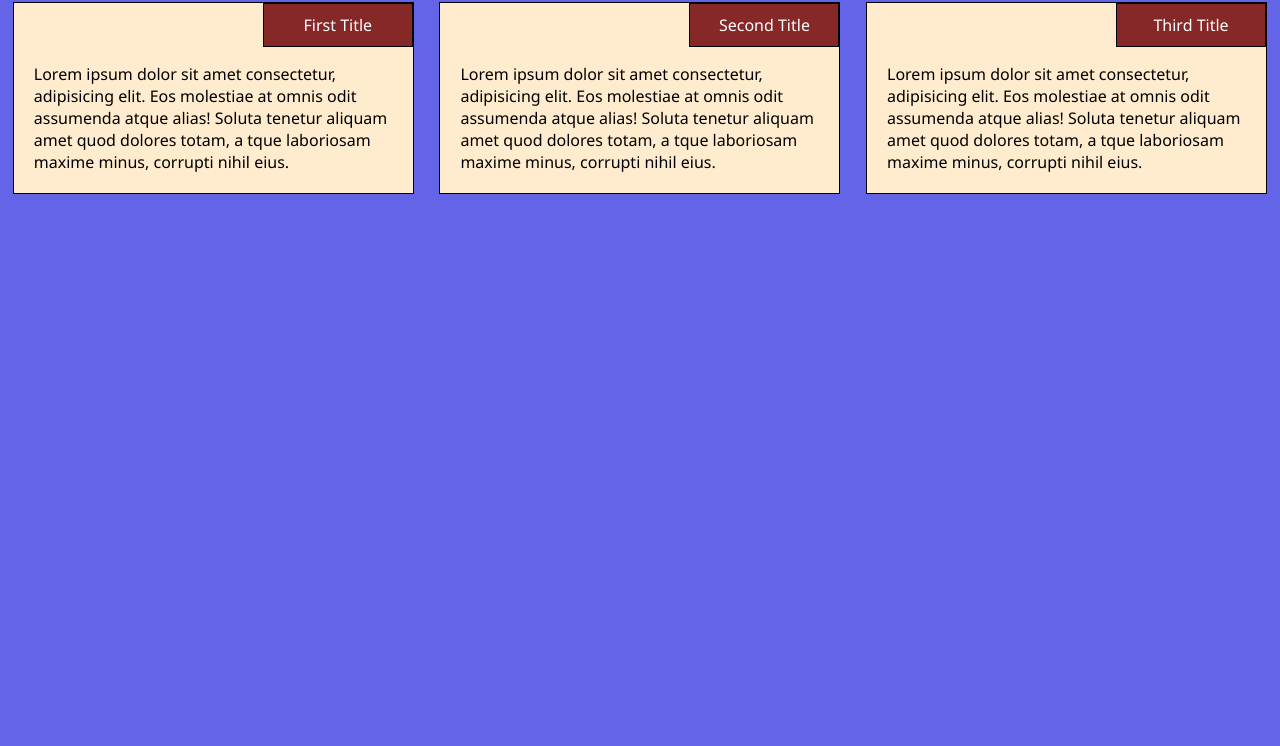
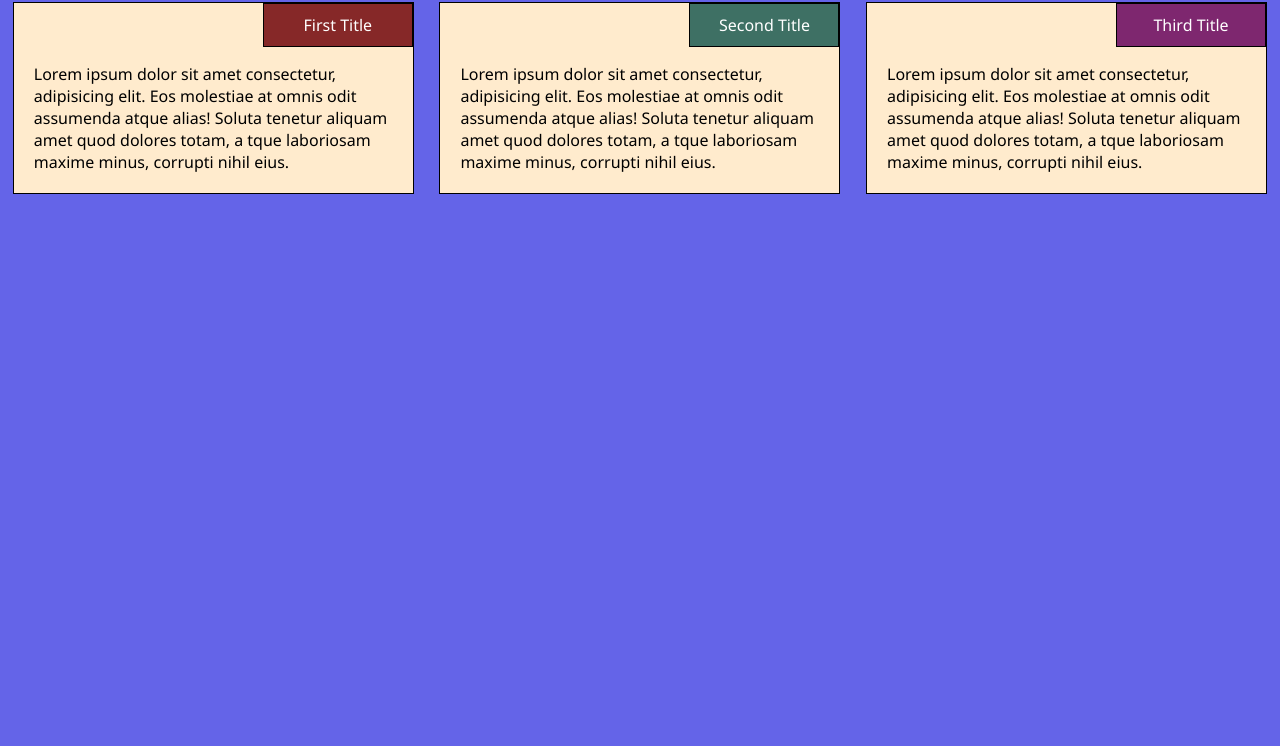
Before and after one commit to EHHH136/coursera1, a plain HTML site: page index.html in a window 1280 px wide. Shown: the part 54-800 px from the top of the page. Drawn offline with Linux system fonts and the light colour scheme.

Commit message:
Color changes for titles

```diff
--- a/css/style.css
+++ b/css/style.css
@@ -21,8 +21,16 @@ section{
     margin:1%;
     box-sizing:border-box;
 }
-
-p#section-header{
+p#section-header1{
+    background-color:rgb(134, 40, 40);
+}
+p#section-header2{
+    background-color:rgb(62, 112, 100)
+}
+p#section-header3{
+    background-color:rgb(126, 39, 111)
+}
+p#section-header1, #section-header2, #section-header3{
     padding:10px;
     width:150px;
     text-align: center;
@@ -31,7 +39,6 @@ p#section-header{
     box-sizing: border-box;
     position:relative;
     float:right;
-    background-color:rgb(134, 40, 40);
 }
 p#body{
     margin-top:40px;
--- a/index.html
+++ b/index.html
@@ -8,7 +8,7 @@
     <body>
         <h1>Our menu</h1>
         <section id = "first">
-            <p id = "section-header">First Title</p>
+            <p id = "section-header1">First Title</p>
             <p id = "body">
                 Lorem ipsum dolor sit amet consectetur, adipisicing elit.
                 Eos molestiae at omnis odit assumenda atque alias! Soluta tenetur aliquam amet quod dolores totam, a
@@ -16,7 +16,7 @@
             </p>
         </section>
         <section id = "second">
-            <p id = "section-header">Second Title</p>
+            <p id = "section-header2">Second Title</p>
             <p id = "body">
                 Lorem ipsum dolor sit amet consectetur, adipisicing elit.
                 Eos molestiae at omnis odit assumenda atque alias! Soluta tenetur aliquam amet quod dolores totam, a
@@ -24,7 +24,7 @@
             </p>
         </section>
         <section id = "third">
-            <p id = "section-header">Third Title</p>
+            <p id = "section-header3">Third Title</p>
             <p id = "body">
                 Lorem ipsum dolor sit amet consectetur, adipisicing elit.
                 Eos molestiae at omnis odit assumenda atque alias! Soluta tenetur aliquam amet quod dolores totam, a
```
